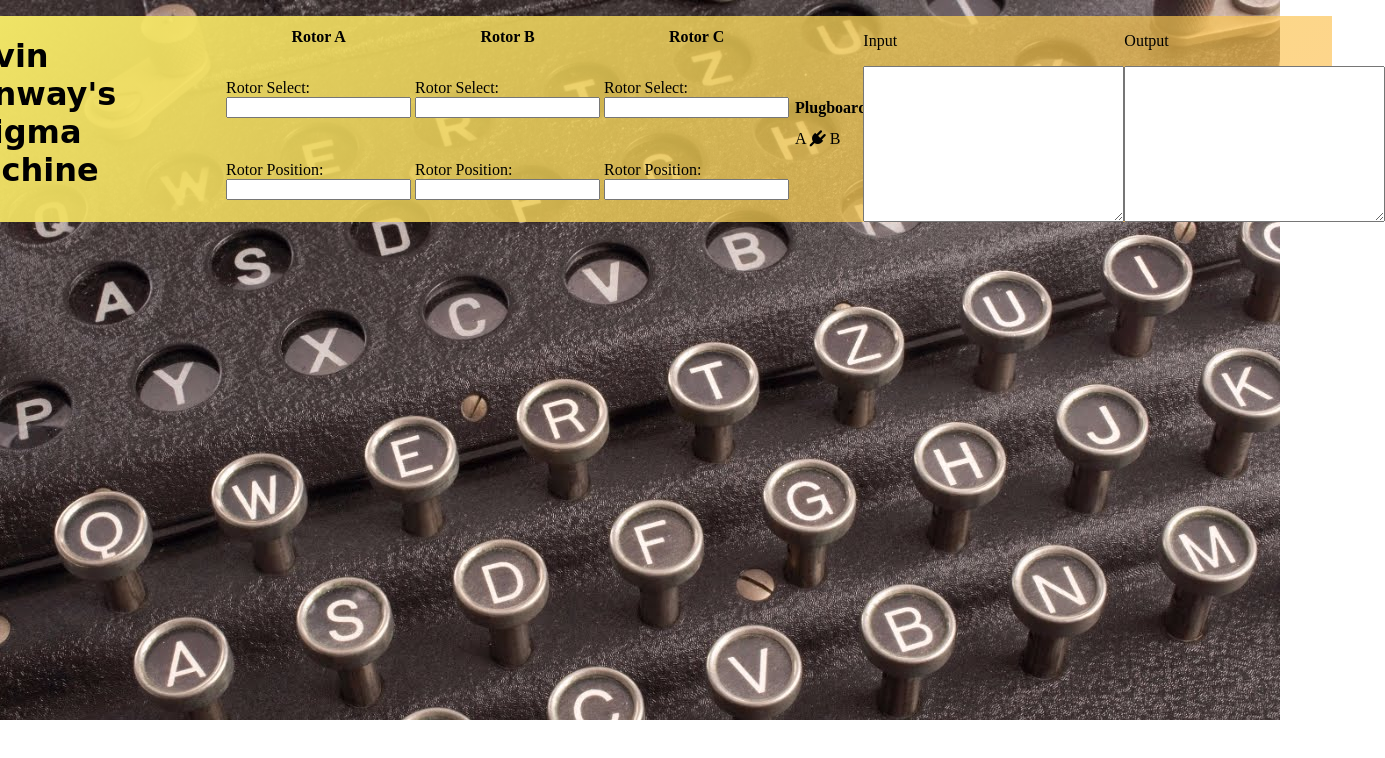
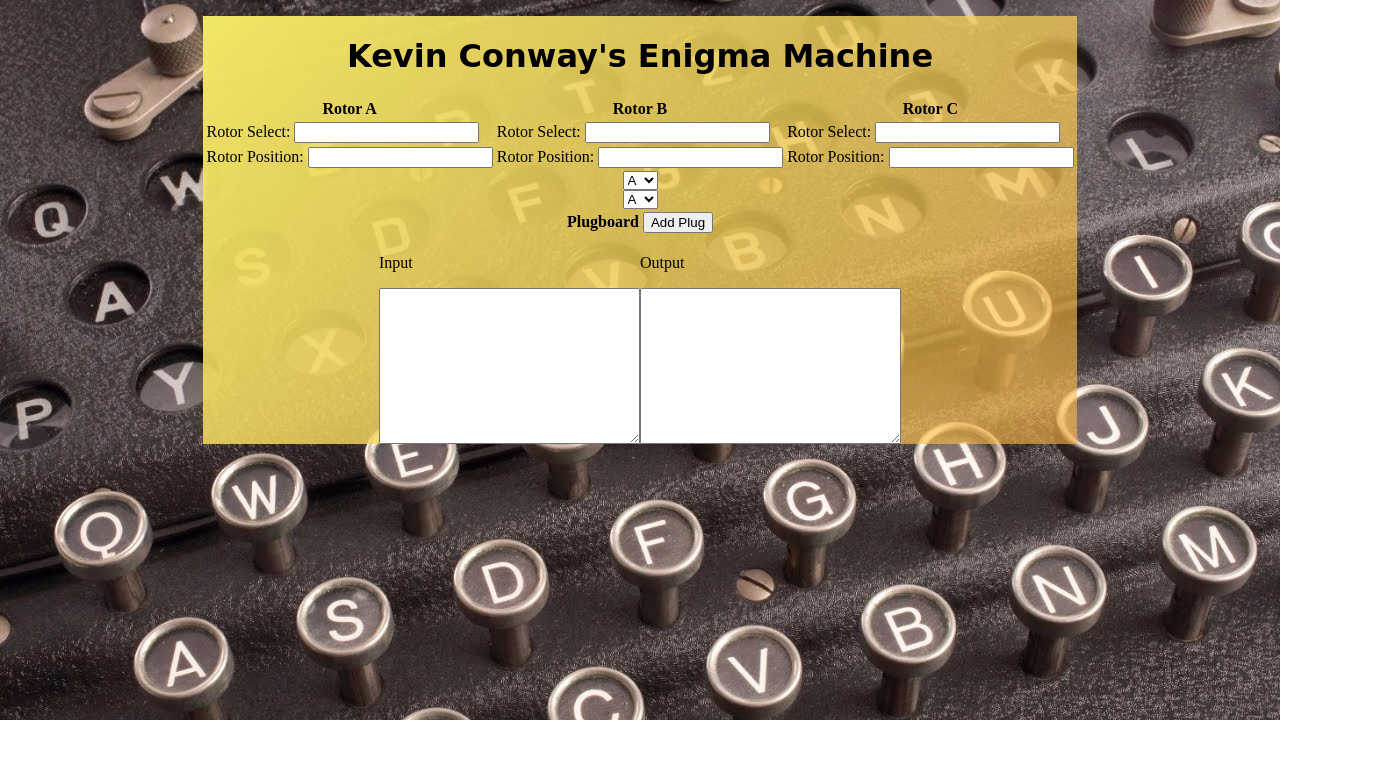
Before and after one commit to Kpconway519/Vanilla-Enigma, a plain HTML site: page index.html in a window 1280 px wide. Shown: the whole page, 1385 px wide, since content can reach past the window. Drawn offline with Linux system fonts and the light colour scheme; a web font is replaced by a local one.

Commit message:
got plugboard interface working

```diff
--- a/index.html
+++ b/index.html
@@ -41,13 +41,12 @@
         <table class="plugboard">
             <tr>
                 <th>Plugboard</th>
-                <td><button>Add Plug</button></td>
+                <td><button onclick="addPlug()">Add Plug</button></td>
+                <select name="plugOne" id="plugOne"></select>
+                <select name="plugTwo" id="plugTwo"></select>
             </tr>
             <tr id="plugboardRow">
                 <!-- sample to style and remove once logic is in place -->
-                <td>
-                    A <i class="fa fa-plug"></i> B
-                </td>
             </tr>
         </table>
 
@@ -56,11 +55,11 @@
         <div class="inputOutput">
             <div class="input">
                 <p>Input</p>
-               <textarea name="" id="" cols="30" rows="10"></textarea>
+               <textarea name="" id="" cols="30" rows="10" oninput="input(event)"></textarea>
             </div>
             <div class="output">
                 <p>Output</p>
-               <textarea name="" id="" cols="30" rows="10"></textarea>
+               <textarea name="" id="output" cols="30" rows="10"></textarea>
             </div>
         </div>
 
--- a/script.js
+++ b/script.js
@@ -0,0 +1,106 @@
+
+let output = '';
+let outputBox = document.getElementById('output');
+let plugOne = document.getElementById('plugOne');
+let plugTwo = document.getElementById('plugTwo');
+let plugboardRow = document.getElementById('plugboardRow');
+// console.log(outputBox.value)
+
+let plugboard = {
+    a: 'j',
+    j: 'a'
+}
+
+let plugboardAlphabet = [
+    'A',
+    'B',
+    'C',
+    'D',
+    'E',
+    'F',
+    'G',
+    'H',
+    'I',
+    'J',
+    'K',
+    'L',
+    'M',
+    'N',
+    'O',
+    'P',
+    'Q',
+    'R',
+    'S',
+    'T',
+    'U',
+    'V',
+    'W',
+    'X',
+    'Y',
+    'Z',
+]
+
+// as each plugboard pair is added, it goes into the plugboard object as 2 key value pairs so it can be found by a later function from either "end".
+
+let fillPlugboardDropdowns = (array) => {
+    plugOne.innerHTML = '';
+    plugTwo.innerHTML = '';
+    array.forEach((letter) => plugOne.innerHTML += `<option>${letter}</option>`)
+    array.forEach((letter) => plugTwo.innerHTML += `<option>${letter}</option>`)
+}
+
+// fillPlugboardDropdowns(plugboardAlphabet)
+window.onload = fillPlugboardDropdowns(plugboardAlphabet)
+
+let addPlug = () => {
+
+    //remove plugOne.value and plugTwo.value from the plugboardAlphabet array and add to the plugboard object
+
+    plugboardAlphabet = plugboardAlphabet.filter(letter => letter !== plugOne.value && letter !== plugTwo.value);
+    console.log(plugboardAlphabet)
+
+    plugboardRow.innerHTML += `<td>${plugOne.value} <i class="fa fa-plug"></i> ${plugTwo.value}</td>`
+
+    fillPlugboardDropdowns(plugboardAlphabet)
+}
+
+
+
+
+
+
+
+
+
+
+
+
+
+
+
+
+
+
+
+
+
+
+
+
+let input = async (e) => {
+    // capture the keypress
+let inputKey = e.data;
+
+// plugboard
+
+// rotors and positions--goes through one time, then back through.
+
+
+
+// goes back through the plugboard again.
+
+
+
+//this is the output.
+// return outputBox.value += 'test';
+}
--- a/style.css
+++ b/style.css
@@ -13,6 +13,10 @@ body {
     background: linear-gradient(135deg, rgba(241,231,103,1) 0%, rgba(254,182,69,0.6) 100%);
 
     display: flex;
+    width: 70%;
+    flex-direction: column;
+    align-items: center;
+    justify-content: center;
 
 }
 
```
